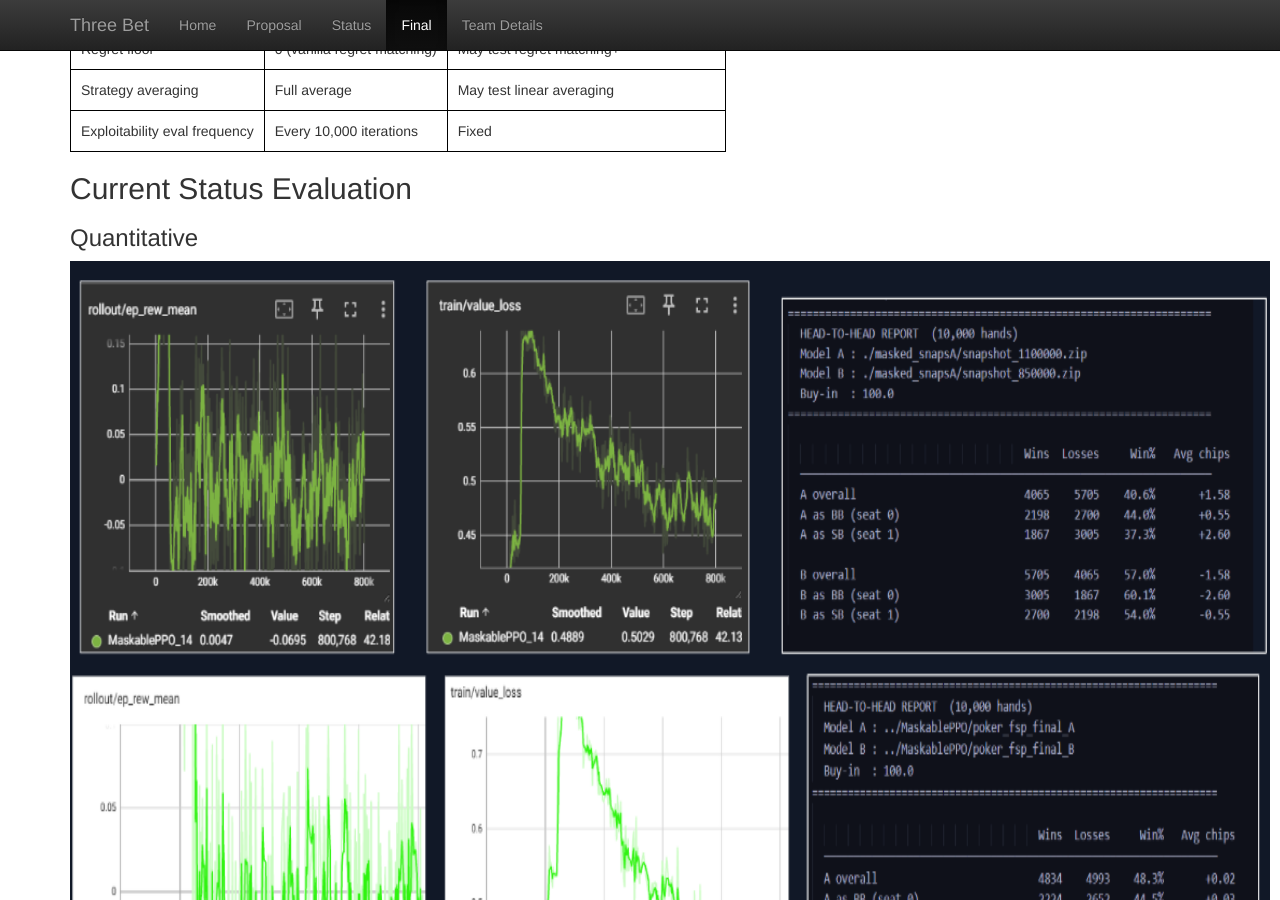
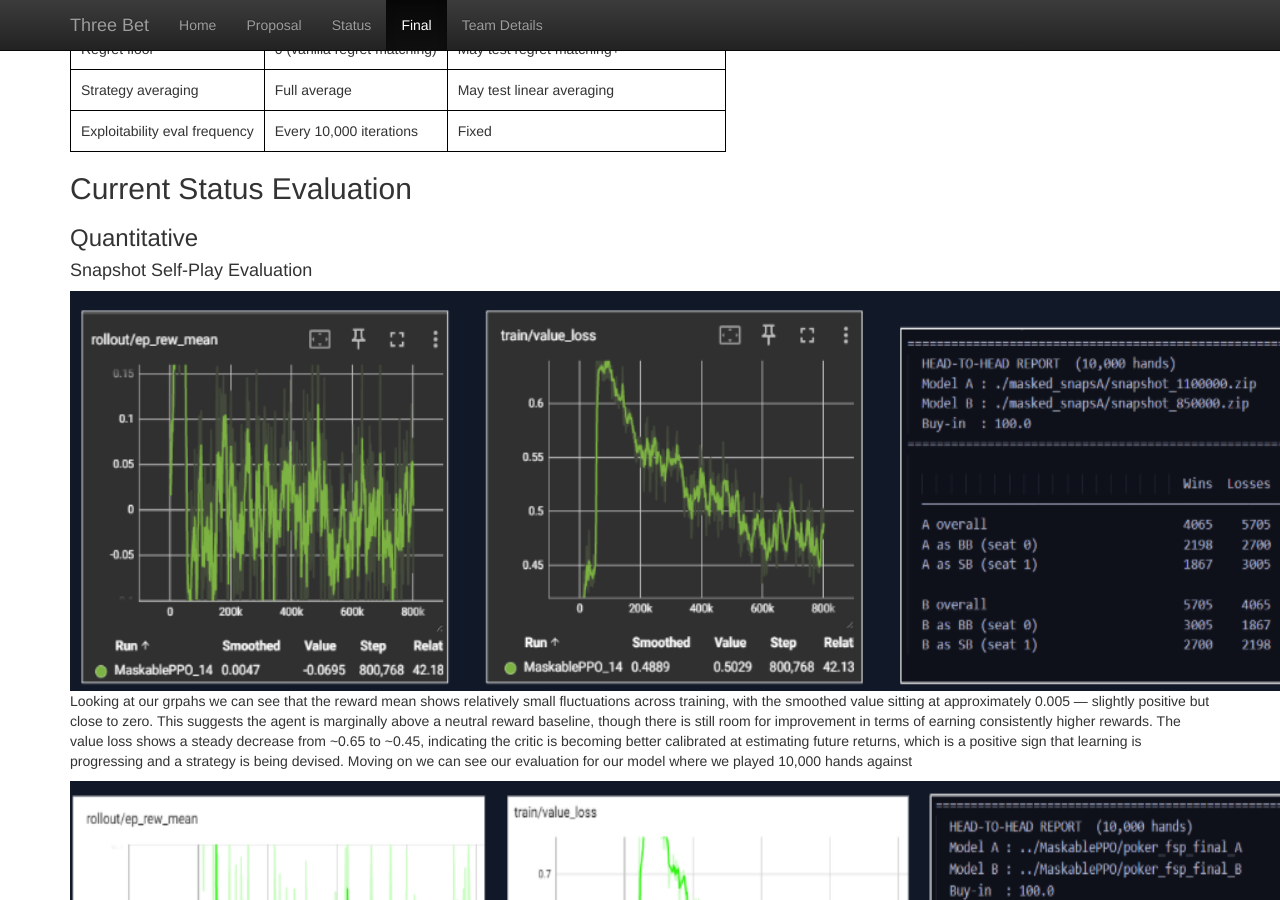
Before and after one commit to AdithyaBollu/Group42-Three-Bet, a Jekyll site: the page built from docs/final.md, in a window 1280 px wide and 900 px high, scrolled down 2696 px. Built offline with Jekyll 4.4.1, drawn with Linux system fonts in a browser that asks for light colours; formulas are drawn with MathJax 3.

Commit message:
Enhance current status evaluation section in final.md
Added detailed evaluation of current model performance with graphs and analysis.

```diff
--- a/docs/final.md
+++ b/docs/final.md
@@ -101,8 +101,13 @@ Default hyperparameter values were initially sourced from Claude AI, but we plan
 ## Current Status Evaluation
 
 ### Quantitative
-<img width="1200" height="400" src="/Group42-Three-Bet/assets/Snapshot_Evaluations.png" />
-<img width="1200" height="400" src="/Group42-Three-Bet/assets/Fictitious_Evaluations.png" />
+#### Snapshot Self-Play Evaluation
+<img width="1400" height="400" src="/Group42-Three-Bet/assets/Snapshot_Evaluations.png" />
+Looking at our grpahs we can see that the reward mean shows relatively small fluctuations across training, with the smoothed value sitting at approximately 0.005 — slightly positive but close to zero. This suggests the agent is marginally above a neutral reward baseline, though there is still room for improvement in terms of earning consistently higher rewards. The value loss shows a steady decrease from ~0.65 to ~0.45, indicating the critic is becoming better calibrated at estimating future returns, which is a positive sign that learning is progressing and a strategy is being devised.
+Moving on we can see our evaluation for our model where we played 10,000 hands against
+
+
+<img width="1400" height="400" src="/Group42-Three-Bet/assets/Fictitious_Evaluations.png" />
 <img width="700" height="500" src="/Group42-Three-Bet/assets/MCCFR_Evalutions.png" />
 
 Looking at our graphs, we see that the approx KL and clip fraction are coming down, which means the policy is stabilizing as there are less "big updates" to the policy. Additionally, this is also visible through the clip fraction as less clips indicate that the model is stabilizing. However, the train entropy loss is starting to increase, which indicates that the model is becoming more deterministic rather than completely stochastic.
```
